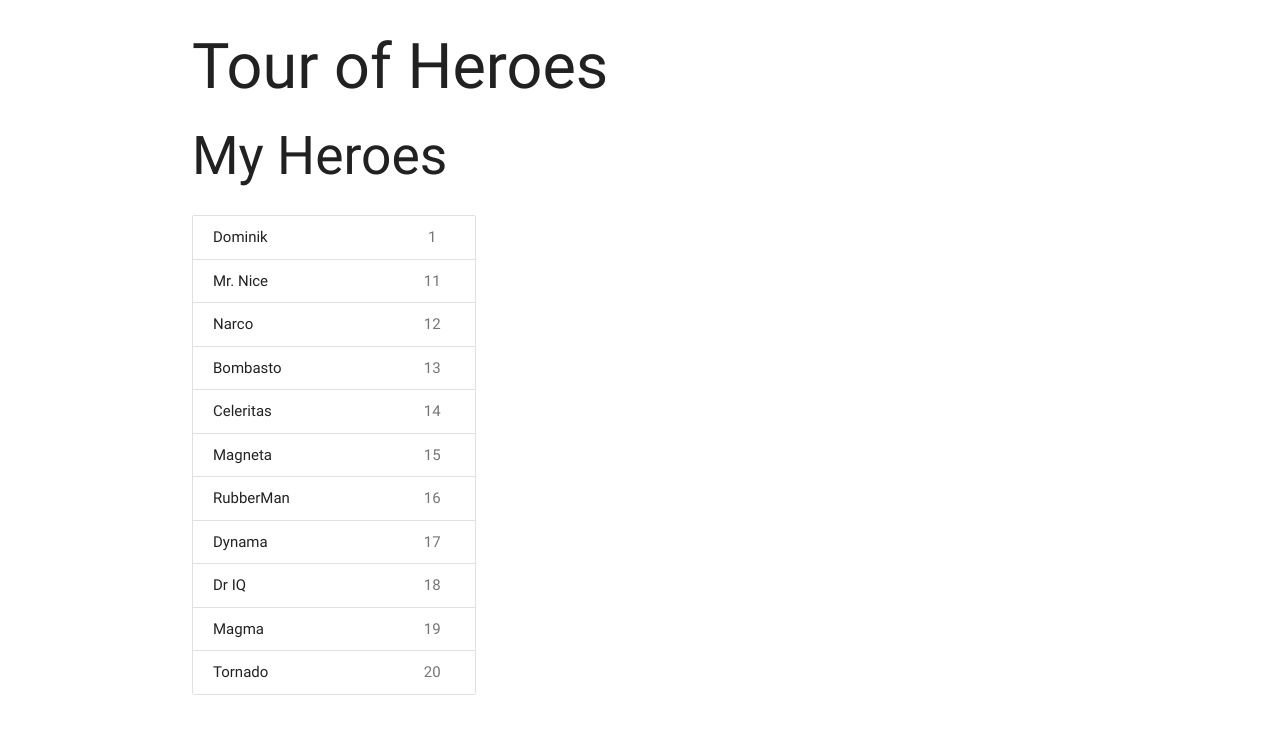
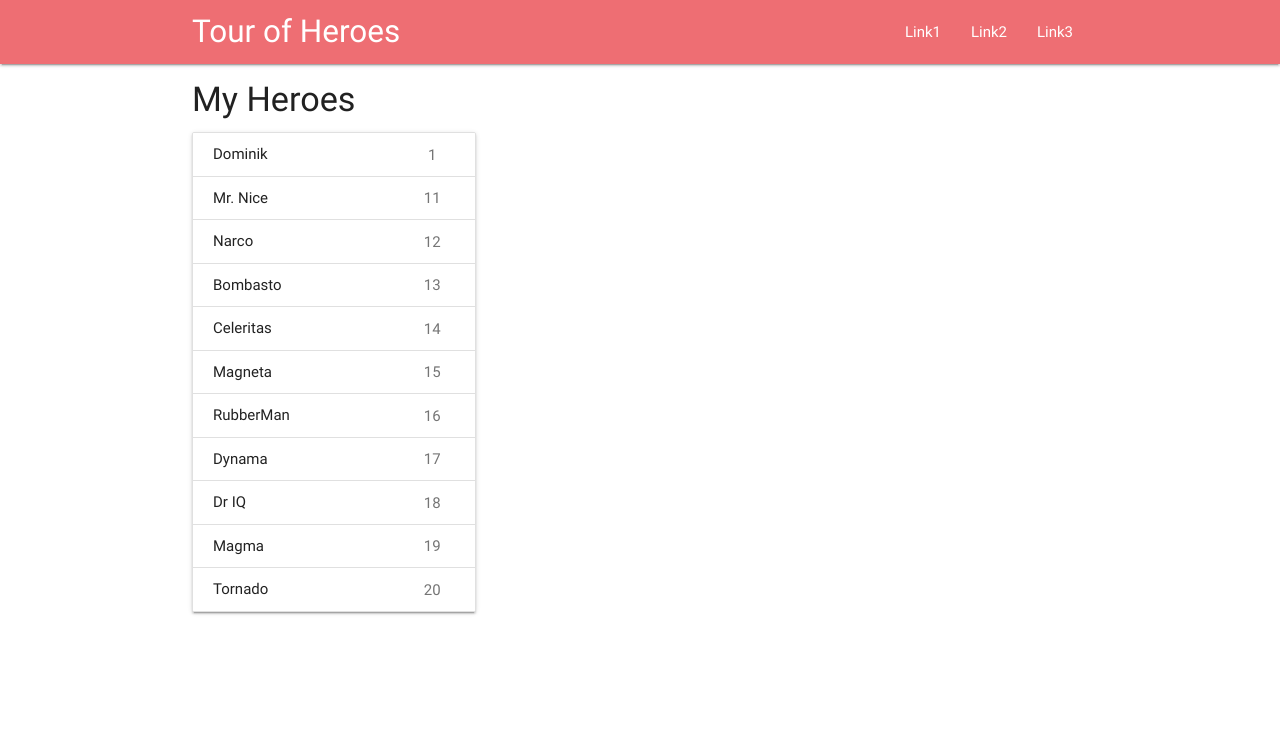
Before and after one commit to dpotera/angular-start, an Angular app: page / in a window 1280 px wide. Shown: the top 734 px of the page. Built offline with nearby package versions, Linux system fonts and the light colour scheme; what angular2-materialize would draw is missing.

Commit message:
Changed template using materialize classes

```diff
--- a/src/app/app.component.html
+++ b/src/app/app.component.html
@@ -1,12 +1,20 @@
-<h1>{{title}}</h1>
+<nav>
+  <div class="nav-wrapper container">
+    <a href="#" class="brand-logo">{{title}}</a>
+    <ul id="nav-mobile" class="right hide-on-med-and-down">
+      <li><a href="#link">Link1</a></li>
+      <li><a href="#link">Link2</a></li>
+      <li><a href="#link">Link3</a></li>
+    </ul>
+  </div>
+</nav>
 
-<h2>My Heroes</h2>
-
+<div class="container">
   <div class="row">
 
     <div class="col s4">
-
-    <ul class="collection heroes">
+      <h4>My Heroes</h4>
+      <ul class="collection card heroes">
         <li class="collection-item" *ngFor="let hero of heroes"
             (click)="onSelect(hero)"
             [class.active]="hero === selectedHero">
@@ -17,10 +25,10 @@
     </div>
 
     <div class="col s8">
-
-    <div class="card" *ngIf="selectedHero">
+      <div *ngIf="selectedHero">
+        <h4>{{selectedHero.name}} details:</h4>
+        <div class="card">
           <div class="card-content">
-        <span class="card-title">{{selectedHero.name}} details:</span>
             <div><label>id: </label>{{selectedHero.id}}</div>
             <div><label>name: </label>{{selectedHero.name}}</div>
           </div>
@@ -42,7 +50,8 @@
             </div>
           </div>
         </div>
-
+      </div>
     </div>
 
   </div>
+</div>
--- a/src/index.html
+++ b/src/index.html
@@ -2,15 +2,13 @@
 <html lang="en">
 <head>
   <meta charset="utf-8">
-  <title>NewApp</title>
+  <title>Tour of Heroes</title>
   <base href="/">
 
   <meta name="viewport" content="width=device-width, initial-scale=1">
   <link rel="icon" type="image/x-icon" href="favicon.ico">
 </head>
 <body>
-  <div class="container">
-    <app-root></app-root>
-  </div>
+  <app-root></app-root>
 </body>
 </html>
```
Lines whose indentation alone changed are shown as unchanged.
